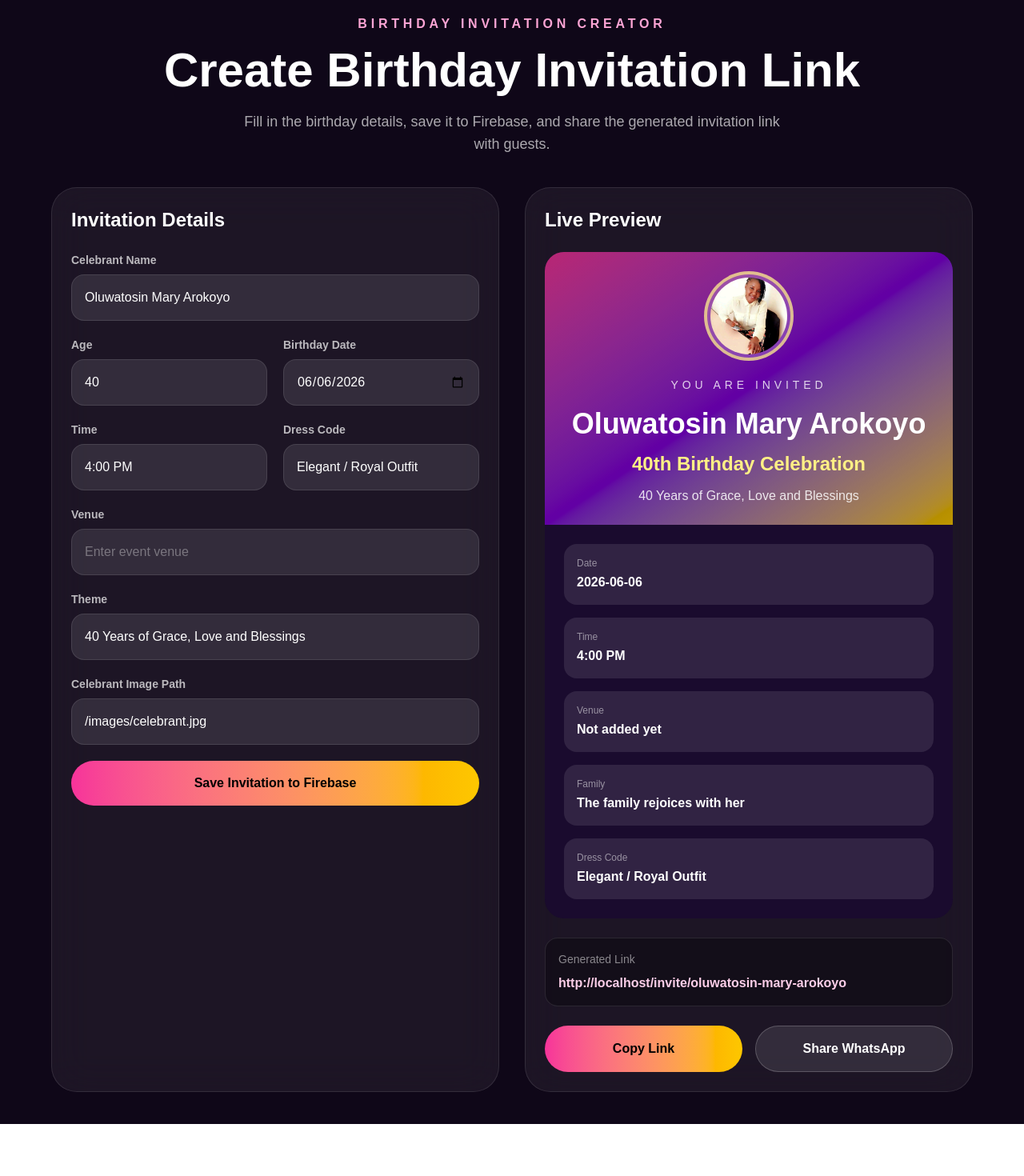
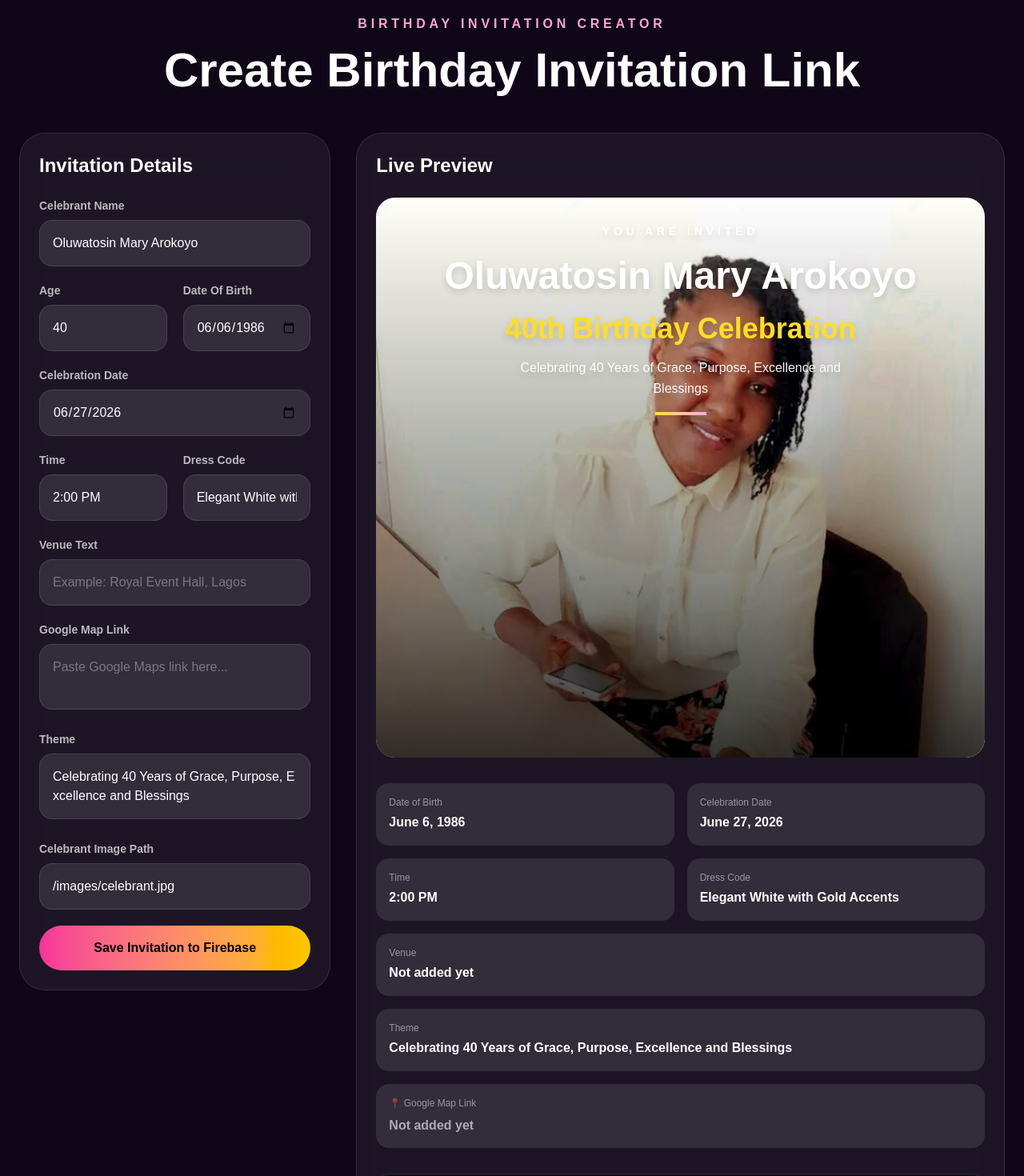
Before and after one commit to dimmyjay/digital-birthday-invitation, a Next.js app: page /create in a window 1280 px wide. Shown: the part 100-1570 px from the top of the page at 80% size. Before the commit the page ends 1505 px from the top, so only its background shows below. Built offline with nearby package versions, Linux system fonts and the light colour scheme; no server answers; the database is empty.

Commit message:
Refactor birthday invitation form and data handling

```diff
--- a/app/create/page.tsx
+++ b/app/create/page.tsx
@@ -1,50 +1,82 @@
 "use client";
 
 import { database } from "@/lib/firebase";
-import { ref, set } from "firebase/database";
+import { get, ref, set } from "firebase/database";
 import Link from "next/link";
 import { useEffect, useMemo, useState } from "react";
 
 type InviteForm = {
   celebrantName: string;
   age: string;
-  birthdayDate: string;
+  dateOfBirth: string;
+  celebrationDate: string;
   venue: string;
+  venueLink: string;
   time: string;
   dressCode: string;
   theme: string;
   celebrantImage: string;
 };
 
+const defaultForm: InviteForm = {
+  celebrantName: "Oluwatosin Mary Arokoyo",
+  age: "40",
+  dateOfBirth: "1986-06-06",
+  celebrationDate: "2026-06-27",
+  venue: "",
+  venueLink: "",
+  time: "2:00 PM",
+  dressCode: "Elegant White with Gold Accents",
+  theme: "Celebrating 40 Years of Grace, Purpose, Excellence and Blessings",
+  celebrantImage: "/images/celebrant.jpg",
+};
+
 export default function CreateBirthdayInvitePage() {
   const [origin, setOrigin] = useState("");
   const [isSaving, setIsSaving] = useState(false);
-
-  const [form, setForm] = useState<InviteForm>({
-    celebrantName: "Oluwatosin Mary Arokoyo",
-    age: "40",
-    birthdayDate: "2026-06-06",
-    venue: "",
-    time: "4:00 PM",
-    dressCode: "Elegant / Royal Outfit",
-    theme: "40 Years of Grace, Love and Blessings",
-    celebrantImage: "/images/celebrant.jpg",
-  });
+  const [isLoadingSavedData, setIsLoadingSavedData] = useState(true);
+  const [form, setForm] = useState<InviteForm>(defaultForm);
 
   useEffect(() => {
     setOrigin(window.location.origin);
   }, []);
 
   const slug = useMemo(() => {
-    return (
-      form.celebrantName
-        .toLowerCase()
-        .trim()
-        .replace(/[^a-z0-9\s-]/g, "")
-        .replace(/\s+/g, "-")
-        .replace(/-+/g, "-") || "birthday-invitation"
-    );
-  }, [form.celebrantName]);
+    return "oluwatosin-mary-arokoyo-40th-birthday";
+  }, []);
+
+  useEffect(() => {
+    const loadSavedInvitation = async () => {
+      try {
+        setIsLoadingSavedData(true);
+
+        const snapshot = await get(ref(database, `invitations/${slug}`));
+
+        if (snapshot.exists()) {
+          const saved = snapshot.val();
+
+          setForm({
+            celebrantName: saved.celebrantName || defaultForm.celebrantName,
+            age: saved.age || defaultForm.age,
+            dateOfBirth: "1986-06-06",
+            celebrationDate: "2026-06-27",
+            venue: saved.venue || "",
+            venueLink: saved.venueLink || "",
+            time: saved.time || "2:00 PM",
+            dressCode: saved.dressCode || defaultForm.dressCode,
+            theme: saved.theme || defaultForm.theme,
+            celebrantImage: saved.celebrantImage || defaultForm.celebrantImage,
+          });
+        }
+      } catch (error) {
+        console.error("Error loading saved invitation:", error);
+      } finally {
+        setIsLoadingSavedData(false);
+      }
+    };
+
+    loadSavedInvitation();
+  }, [slug]);
 
   const invitationPath = `/invite/${slug}`;
   const invitationLink = origin ? `${origin}${invitationPath}` : invitationPath;
@@ -59,23 +91,32 @@ export default function CreateBirthdayInvitePage() {
 
       const invitationData = {
         slug,
-        celebrantName: form.celebrantName,
-        age: form.age,
-        birthdayDate: `${form.birthdayDate}T16:00:00`,
-        displayDate: "Saturday, June 6, 2026",
-        time: form.time || "To be announced",
-        venue: form.venue || "Venue will be announced",
-        dressCode: form.dressCode || "Elegant / Royal Outfit",
-        theme: form.theme,
-        celebrantImage: form.celebrantImage,
-        familyMessage:
-          "The family rejoices with her and joyfully invites you to celebrate this beautiful milestone.",
-        createdAt: new Date().toISOString(),
+        celebrantName: form.celebrantName.trim(),
+        age: form.age.trim(),
+        dateOfBirth: "June 6, 1986",
+        birthdayDate: "2026-06-27T14:00:00",
+        displayDate: "Saturday, June 27, 2026",
+        time: form.time.trim() || "2:00 PM",
+        venue: form.venue.trim() || "Venue will be announced",
+        venueLink: form.venueLink.trim(),
+        dressCode: form.dressCode.trim() || "Elegant White with Gold Accents",
+        theme:
+          form.theme.trim() ||
+          "Celebrating 40 Years of Grace, Purpose, Excellence and Blessings",
+        celebrantImage: form.celebrantImage.trim() || "/images/celebrant.jpg",
+        updatedAt: new Date().toISOString(),
       };
 
       await set(ref(database, `invitations/${slug}`), invitationData);
 
-      alert("Invitation saved successfully!");
+      setForm((prev) => ({
+        ...prev,
+        venue: invitationData.venue,
+        venueLink: invitationData.venueLink,
+        time: invitationData.time,
+      }));
+
+      alert("✨ Invitation saved successfully!");
     } catch (error) {
       console.error("Error saving invitation:", error);
       alert("Failed to save invitation. Check Firebase config and rules.");
@@ -87,28 +128,34 @@ export default function CreateBirthdayInvitePage() {
   const copyLink = async () => {
     if (!origin) return;
     await navigator.clipboard.writeText(invitationLink);
-    alert("Invitation link copied!");
+    alert("✅ Invitation link copied!");
   };
 
   const shareWhatsApp = () => {
     if (!origin) return;
 
-    const message = `You are specially invited to ${form.celebrantName}'s ${form.age}th Birthday Celebration.
+    const message = `🎉 You are specially invited to ${form.celebrantName}'s ${form.age}th Birthday Celebration.
 
-Date: ${form.birthdayDate}
-Time: ${form.time || "To be announced"}
-Venue: ${form.venue || "To be announced"}
+🎂 Date of Birth: June 6, 1986
+📅 Celebration Date: June 27, 2026
+🕐 Time: ${form.time || "2:00 PM"}
+📍 Venue: ${form.venue || "To be announced"}
+🗺️ Google Map: ${form.venueLink || "To be shared"}
 
-The family rejoices with her.
+✨ Theme:
+${form.theme}
 
-Open invitation: ${invitationLink}`;
+👗 Dress Code: ${form.dressCode}
+
+🎊 Open invitation:
+${invitationLink}`;
 
     window.open(`https://wa.me/?text=${encodeURIComponent(message)}`, "_blank");
   };
 
   return (
-    <main className="min-h-screen bg-[#0f0718] px-6 py-10 text-white">
-      <div className="mx-auto max-w-6xl">
+    <main className="min-h-screen bg-[#0f0718] px-4 sm:px-6 py-10 text-white">
+      <div className="mx-auto max-w-7xl">
         <div className="mb-8 flex items-center justify-between gap-4">
           <Link
             href="/"
@@ -125,7 +172,7 @@ Open invitation: ${invitationLink}`;
           </Link>
         </div>
 
-        <div className="mb-10 text-center">
+        <div className="mb-12 text-center">
           <p className="font-bold uppercase tracking-[0.3em] text-pink-300">
             Birthday Invitation Creator
           </p>
@@ -134,14 +181,16 @@ Open invitation: ${invitationLink}`;
             Create Birthday Invitation Link
           </h1>
 
-          <p className="mx-auto mt-5 max-w-2xl text-lg text-white/65">
-            Fill in the birthday details, save it to Firebase, and share the
-            generated invitation link with guests.
+          {isLoadingSavedData && (
+            <p className="mt-4 text-sm font-bold text-yellow-200">
+              Loading saved invitation data...
             </p>
+          )}
         </div>
 
-        <div className="grid gap-8 lg:grid-cols-2">
-          <section className="rounded-[2rem] border border-white/10 bg-white/[0.06] p-6 backdrop-blur-xl">
+        <div className="grid gap-8 lg:grid-cols-3">
+          {/* Form Section */}
+          <section className="lg:col-span-1 rounded-[2rem] border border-white/10 bg-white/[0.06] p-6 backdrop-blur-xl h-fit sticky top-6">
             <h2 className="text-2xl font-black">Invitation Details</h2>
 
             <div className="mt-6 space-y-5">
@@ -151,7 +200,7 @@ Open invitation: ${invitationLink}`;
                 onChange={(value) => updateField("celebrantName", value)}
               />
 
-              <div className="grid gap-5 md:grid-cols-2">
+              <div className="grid gap-5 grid-cols-2">
                 <Input
                   label="Age"
                   value={form.age}
@@ -159,14 +208,21 @@ Open invitation: ${invitationLink}`;
                 />
 
                 <Input
-                  label="Birthday Date"
+                  label="Date Of Birth"
                   type="date"
-                  value={form.birthdayDate}
-                  onChange={(value) => updateField("birthdayDate", value)}
+                  value={form.dateOfBirth}
+                  onChange={(value) => updateField("dateOfBirth", value)}
                 />
               </div>
 
-              <div className="grid gap-5 md:grid-cols-2">
+              <Input
+                label="Celebration Date"
+                type="date"
+                value={form.celebrationDate}
+                onChange={(value) => updateField("celebrationDate", value)}
+              />
+
+              <div className="grid gap-5 grid-cols-2">
                 <Input
                   label="Time"
                   value={form.time}
@@ -181,13 +237,20 @@ Open invitation: ${invitationLink}`;
               </div>
 
               <Input
-                label="Venue"
-                placeholder="Enter event venue"
+                label="Venue Text"
+                placeholder="Example: Royal Event Hall, Lagos"
                 value={form.venue}
                 onChange={(value) => updateField("venue", value)}
               />
 
-              <Input
+              <TextArea
+                label="Google Map Link"
+                placeholder="Paste Google Maps link here..."
+                value={form.venueLink}
+                onChange={(value) => updateField("venueLink", value)}
+              />
+
+              <TextArea
                 label="Theme"
                 value={form.theme}
                 onChange={(value) => updateField("theme", value)}
@@ -202,7 +265,7 @@ Open invitation: ${invitationLink}`;
               <button
                 type="button"
                 onClick={saveInvitation}
-                disabled={isSaving}
+                disabled={isSaving || isLoadingSavedData}
                 className="w-full rounded-full bg-gradient-to-r from-pink-500 to-yellow-400 px-6 py-4 font-black text-black transition hover:scale-105 disabled:cursor-not-allowed disabled:opacity-50"
               >
                 {isSaving ? "Saving..." : "Save Invitation to Firebase"}
@@ -210,80 +273,112 @@ Open invitation: ${invitationLink}`;
             </div>
           </section>
 
-          <section className="rounded-[2rem] border border-white/10 bg-white/[0.06] p-6 backdrop-blur-xl">
-            <h2 className="text-2xl font-black">Live Preview</h2>
+          {/* Preview Section */}
+          <section className="lg:col-span-2">
+            <div className="rounded-[2rem] border border-white/10 bg-white/[0.06] p-6 backdrop-blur-xl overflow-hidden">
+              <h2 className="text-2xl font-black mb-6">Live Preview</h2>
 
-            <div className="mt-6 overflow-hidden rounded-[1.5rem] bg-[#1a0b2e]">
-              <div className="relative flex min-h-72 items-center justify-center bg-gradient-to-br from-pink-500 via-purple-700 to-yellow-400 p-6 text-center">
-                <div className="absolute inset-0 bg-black/25" />
-
-                <div className="relative z-10">
-                  <div className="mx-auto mb-5 h-28 w-28 overflow-hidden rounded-full border-4 border-yellow-200/70 bg-white/20 p-1">
+              {/* Full Height Image with Overlay */}
+              <div className="relative rounded-[1.5rem] overflow-hidden bg-gradient-to-br from-pink-500 via-purple-700 to-yellow-400 min-h-[700px] flex flex-col">
+                {/* Background Image - Object Position Top to Show Head */}
+                <div className="absolute inset-0">
                   <img
                     src={form.celebrantImage}
                     alt={form.celebrantName}
-                      className="h-full w-full rounded-full object-cover"
+                    className="w-full h-full object-cover object-top"
+                  />
+                  {/* Gradient Overlay - Only at Bottom */}
+                  <div className="absolute inset-0 bg-gradient-to-t from-black/80 from-0% via-black/40 via-40% to-transparent to-100%" />
+                </div>
+
+                {/* Content Overlay - All at Bottom to Avoid Covering Face */}
+                <div className="relative z-10 flex flex-col justify-end h-full p-8 pb-12">
+                  {/* All Content at Bottom */}
+                  <div className="text-center space-y-4">
+                    <p className="text-sm uppercase tracking-[0.35em] text-white/90 font-bold drop-shadow-lg">
+                      You Are Invited
+                    </p>
+
+                    <h3 className="text-4xl lg:text-5xl font-black leading-tight text-white drop-shadow-lg">
+                      {form.celebrantName}
+                    </h3>
+
+                    <p className="text-3xl lg:text-4xl font-bold text-yellow-300 drop-shadow-lg">
+                      {form.age}th Birthday Celebration
+                    </p>
+
+                    <p className="text-sm lg:text-base text-white/95 max-w-md mx-auto drop-shadow-lg leading-relaxed font-medium">
+                      {form.theme}
+                    </p>
+
+                    <div className="w-16 h-1 bg-gradient-to-r from-yellow-300 to-pink-300 mx-auto drop-shadow-lg" />
+                  </div>
+                </div>
+              </div>
+
+              {/* Details Grid Below */}
+              <div className="mt-8 space-y-4">
+                <div className="grid gap-4 md:grid-cols-2">
+                  <PreviewRow label="Date of Birth" value="June 6, 1986" />
+                  <PreviewRow label="Celebration Date" value="June 27, 2026" />
+                  <PreviewRow label="Time" value={form.time || "2:00 PM"} />
+                  <PreviewRow
+                    label="Dress Code"
+                    value={form.dressCode}
                   />
                 </div>
 
-                  <p className="text-sm uppercase tracking-[0.35em] text-white/80">
-                    You Are Invited
-                  </p>
+                <PreviewRow label="Venue" value={form.venue || "Not added yet"} />
+                <PreviewRow label="Theme" value={form.theme} />
 
-                  <h3 className="mt-4 text-4xl font-black leading-tight">
-                    {form.celebrantName || "Celebrant Name"}
-                  </h3>
+                <div className="rounded-2xl bg-white/10 p-4">
+                  <p className="text-xs text-white/50">📍 Google Map Link</p>
 
-                  <p className="mt-3 text-2xl font-bold text-yellow-200">
-                    {form.age || "40"}th Birthday Celebration
-                  </p>
-
-                  <p className="mt-3 text-white/85">
-                    {form.theme || "A beautiful birthday celebration"}
-                  </p>
+                  {form.venueLink.trim() ? (
+                    <a
+                      href={form.venueLink.trim()}
+                      target="_blank"
+                      rel="noopener noreferrer"
+                      className="mt-3 inline-flex w-full items-center justify-center rounded-full bg-gradient-to-r from-pink-500 to-yellow-400 px-5 py-3 text-sm font-black text-black transition hover:scale-105"
+                    >
+                      📍 Open Google Map
+                    </a>
+                  ) : (
+                    <h4 className="mt-2 font-bold text-white/60">
+                      Not added yet
+                    </h4>
+                  )}
                 </div>
               </div>
 
-              <div className="space-y-4 p-6">
-                <PreviewRow label="Date" value={form.birthdayDate} />
-                <PreviewRow label="Time" value={form.time || "Not added yet"} />
-                <PreviewRow label="Venue" value={form.venue || "Not added yet"} />
-                <PreviewRow
-                  label="Family"
-                  value="The family rejoices with her"
-                />
-                <PreviewRow
-                  label="Dress Code"
-                  value={form.dressCode || "Not added yet"}
-                />
-              </div>
-            </div>
-
-            <div className="mt-6 rounded-2xl border border-white/10 bg-black/30 p-4">
+              {/* Invitation Link */}
+              <div className="mt-8 rounded-2xl border border-white/10 bg-black/30 p-4">
                 <p className="text-sm text-white/50">Generated Link</p>
-              <p className="mt-2 break-all font-semibold text-pink-200">
+                <p className="mt-2 break-all font-semibold text-pink-200 text-xs lg:text-sm">
                   {invitationLink}
                 </p>
               </div>
 
-            <div className="mt-6 grid gap-4 sm:grid-cols-2">
+              {/* Action Buttons */}
+              <div className="mt-8 grid gap-4 grid-cols-2">
                 <button
                   type="button"
                   onClick={copyLink}
                   disabled={!origin}
-                className="rounded-full bg-gradient-to-r from-pink-500 to-yellow-400 px-6 py-4 font-black text-black transition hover:scale-105 disabled:cursor-not-allowed disabled:opacity-50"
+                  className="rounded-full bg-gradient-to-r from-pink-500 to-yellow-400 px-6 py-4 font-black text-black transition hover:scale-105 disabled:cursor-not-allowed disabled:opacity-50 text-sm lg:text-base"
                 >
-                Copy Link
+                  📋 Copy Link
                 </button>
 
                 <button
                   type="button"
                   onClick={shareWhatsApp}
                   disabled={!origin}
-                className="rounded-full border border-white/20 bg-white/10 px-6 py-4 font-black text-white transition hover:bg-white/20 disabled:cursor-not-allowed disabled:opacity-50"
+                  className="rounded-full border border-white/20 bg-white/10 px-6 py-4 font-black text-white transition hover:bg-white/20 disabled:cursor-not-allowed disabled:opacity-50 text-sm lg:text-base"
                 >
-                Share WhatsApp
+                  💬 Share WhatsApp
                 </button>
+              </div>
             </div>
           </section>
         </div>
@@ -316,7 +411,35 @@ function Input({
         value={value}
         placeholder={placeholder}
         onChange={(e) => onChange(e.target.value)}
-        className="w-full rounded-2xl border border-white/10 bg-white/10 px-4 py-4 text-white outline-none placeholder:text-white/35 focus:border-pink-300"
+        className="w-full rounded-2xl border border-white/10 bg-white/10 px-4 py-4 text-white outline-none placeholder:text-white/35 focus:border-pink-300 focus:bg-white/20 transition"
+      />
+    </label>
+  );
+}
+
+function TextArea({
+  label,
+  value,
+  onChange,
+  placeholder,
+}: {
+  label: string;
+  value: string;
+  onChange: (value: string) => void;
+  placeholder?: string;
+}) {
+  return (
+    <label className="block">
+      <span className="mb-2 block text-sm font-bold text-white/70">
+        {label}
+      </span>
+
+      <textarea
+        rows={2}
+        value={value}
+        placeholder={placeholder}
+        onChange={(e) => onChange(e.target.value)}
+        className="w-full resize-none rounded-2xl border border-white/10 bg-white/10 px-4 py-4 text-white outline-none break-all placeholder:text-white/35 focus:border-pink-300 focus:bg-white/20 transition"
       />
     </label>
   );
@@ -326,7 +449,7 @@ function PreviewRow({ label, value }: { label: string; value: string }) {
   return (
     <div className="rounded-2xl bg-white/10 p-4">
       <p className="text-xs text-white/50">{label}</p>
-      <h4 className="mt-1 font-bold">{value}</h4>
+      <h4 className="mt-1 break-words font-bold text-white leading-relaxed">{value}</h4>
     </div>
   );
 }
```
Lines whose indentation alone changed are shown as unchanged.
